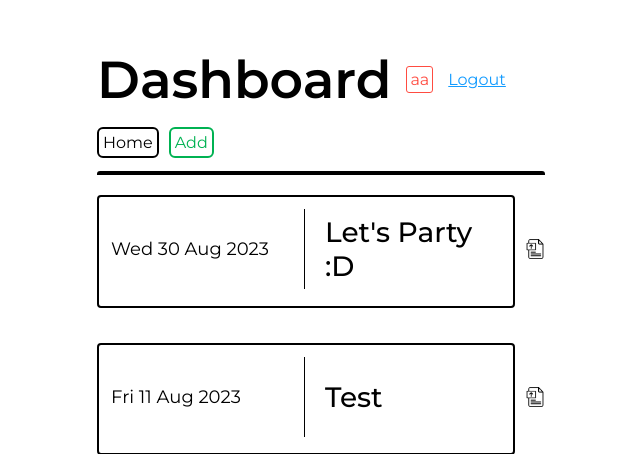
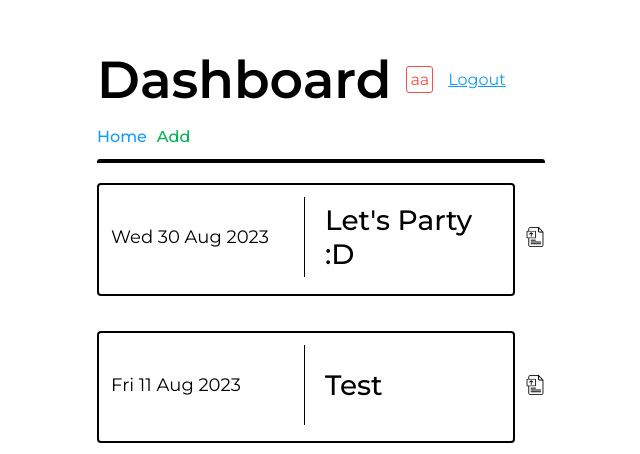
Before and after one commit to isondetech/software-engineering-assignment, a Flask app: page /dashboard in a window 1280 px wide. Shown: the top 454 px of the page, without its empty margins (31-671 px from the left). Run offline with Flask 3, Linux system fonts and the light colour scheme; a user stored in the database is signed in.

Commit message:
Redesign `a` elements

```diff
--- a/app.py
+++ b/app.py
@@ -140,10 +140,10 @@ def delete_event(event_id):
         except Exception as e:
             flash(f"Failed to delete event", "unsuccess")
             app.logger.error(f"failed to delete event: {e}")
-            return redirect(url_for("admin_dashboard"))
+            return redirect(url_for("dashboard"))
         else:
             flash("Event deleted successfully!", "success")
-            return redirect(url_for("admin_dashboard"))
+            return redirect(url_for("dashboard"))
 
     return render_template("delete_event.html", event=event_record)
 
--- a/static/css/base.css
+++ b/static/css/base.css
@@ -37,20 +37,29 @@ p, h1{
     padding: 3px;
 }
 
-.crud-ops a{
-    border: 2px solid #000;
-    border-radius: 6px;
-    padding: 4px;
+.crud-ops .add{
+    color: #00B252;
+    text-decoration: none;
+    font-weight: 500;
 }
 
-.crud-ops .add{
+.crud-ops .add:hover{
+    text-decoration: underline;
+}
+
+.events-link {
+    color: #129BFF;
     text-decoration: none;
-    border-color: #00B252;
-    color: #00B252;
+    font-weight: 500;
+}
+
+.events-link:hover{
+    text-decoration: underline;
 }
 
 .crud-ops{
     display: flex;
     gap: 10px;
     margin-bottom: 0.8rem;
+    align-items: flex-end;
 }
--- a/static/css/events.css
+++ b/static/css/events.css
@@ -1,11 +1,11 @@
 .dashboard-link{
     color: #129BFF;
-    text-decoration: underline;
+    text-decoration: none;
+    font-weight: 500;
 }
 
-.events-link{
-    color: #000;
-    text-decoration: none;
+.dashboard-link:hover{
+    text-decoration: underline;
 }
 
 .dashboard-events-holder,
```
Also changed, not shown: instance/events_manager.db.
